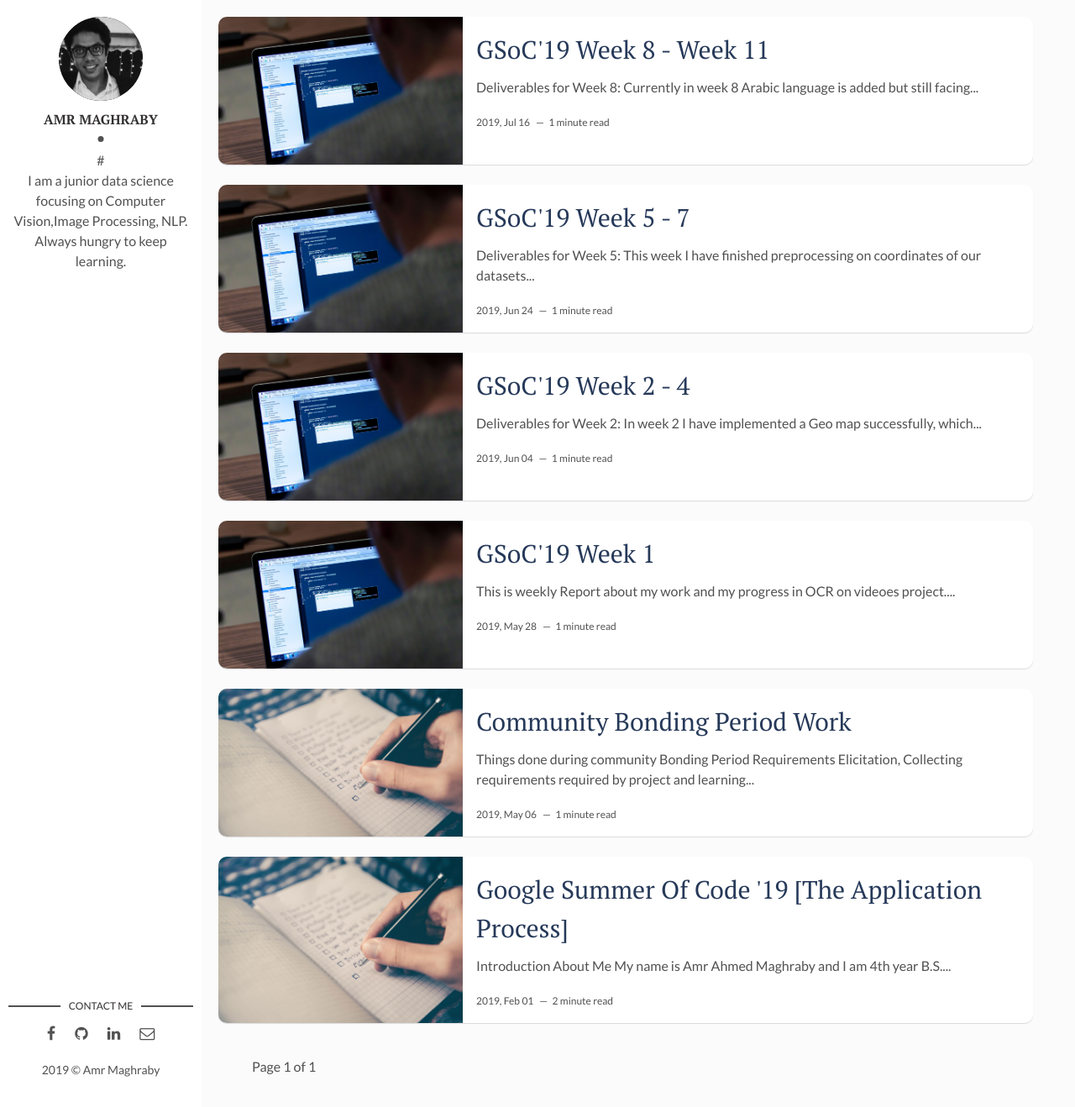
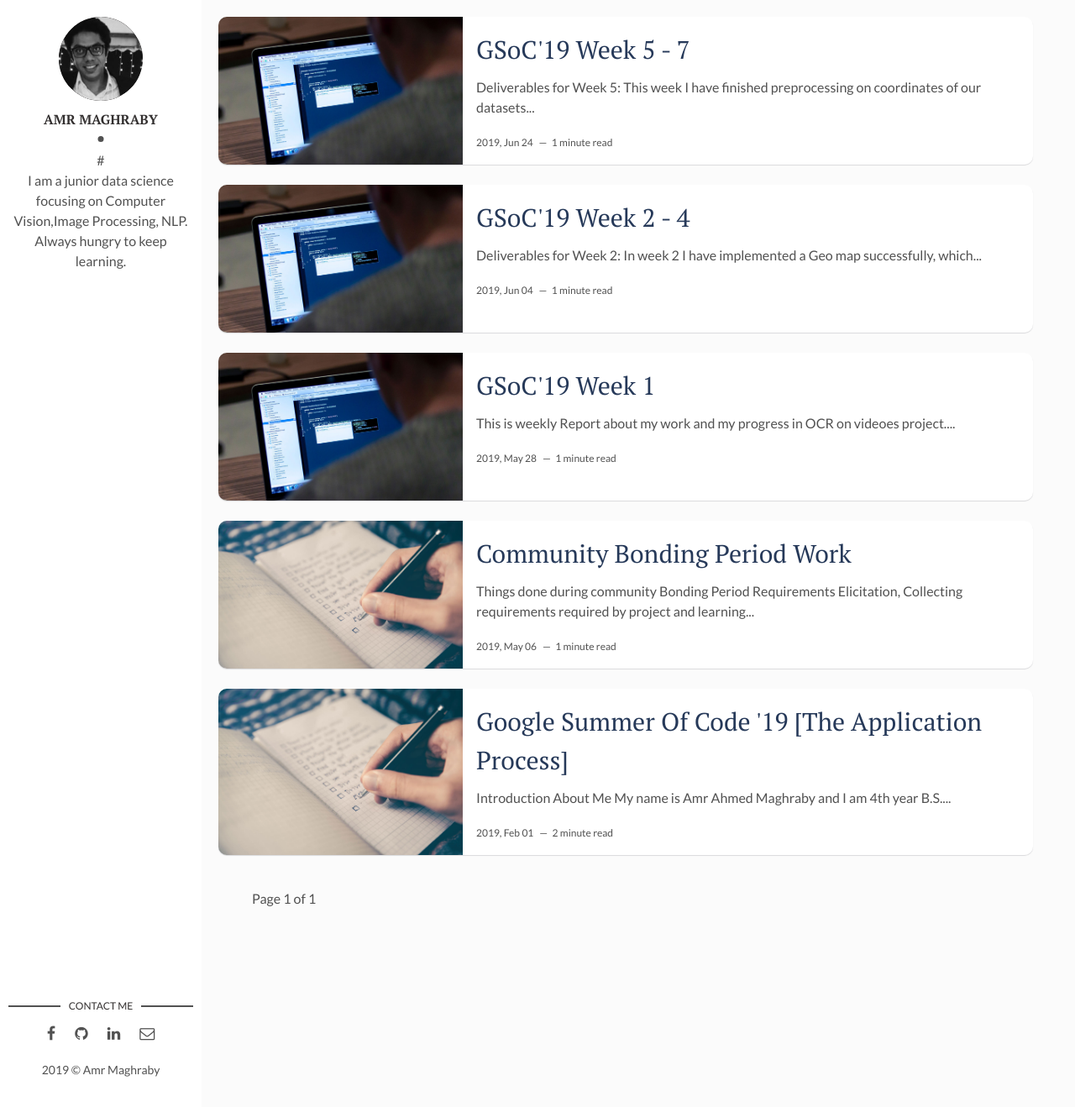
Before and after one commit to AmrMaghraby/amrmaghraby.github.io, a Jekyll site: the page built from index.html, in a window 1280 px wide and 1318 px high. Shown: the whole window at 84% size. Built offline with Jekyll 4.4.1, drawn with Linux system fonts in a browser that asks for light colours; the list of posts is cut into pages by our own code; a file with an impossible date is left out.

Commit message:
Update 2017-04-06-welcome-to-jekyll.markdown

```diff
--- a/_posts/2017-04-06-welcome-to-jekyll.markdown
+++ b/_posts/2017-04-06-welcome-to-jekyll.markdown
@@ -1,7 +1,7 @@
 ---
 layout: post
 title: GSoC'19 Week 8 - Week 11
-date: 2019-07-16 13:32:20 +0300
+date: 2019-18-08 13:32:20 +0300
 description: #hhjhhh
 img: how-to-start.jpg
 ---
```
